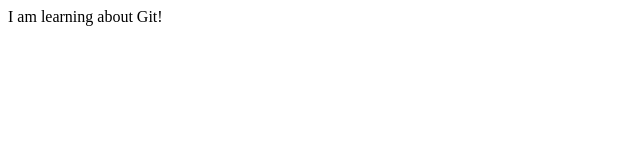
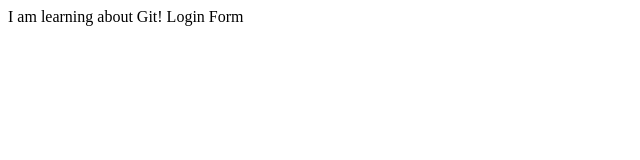
Before and after one commit to abene-zer/gittut, a plain HTML site: page index.html in a window 1280 px wide. Shown: the full height of the page, 0-640 px from the left. Drawn offline with Linux system fonts and the light colour scheme.

Commit message:
login form

```diff
--- /dev/null
+++ b/dir2/app2.js
@@ -0,0 +1 @@
+console.log("Hi2");
--- a/index.html
+++ b/index.html
@@ -5,5 +5,6 @@
 </head>
 <body>
 I am learning about Git!
+Login Form
 </body>
 </html>
```
Also changed, not shown: login.html (added, +1 -0 lines), log.txt (added).
